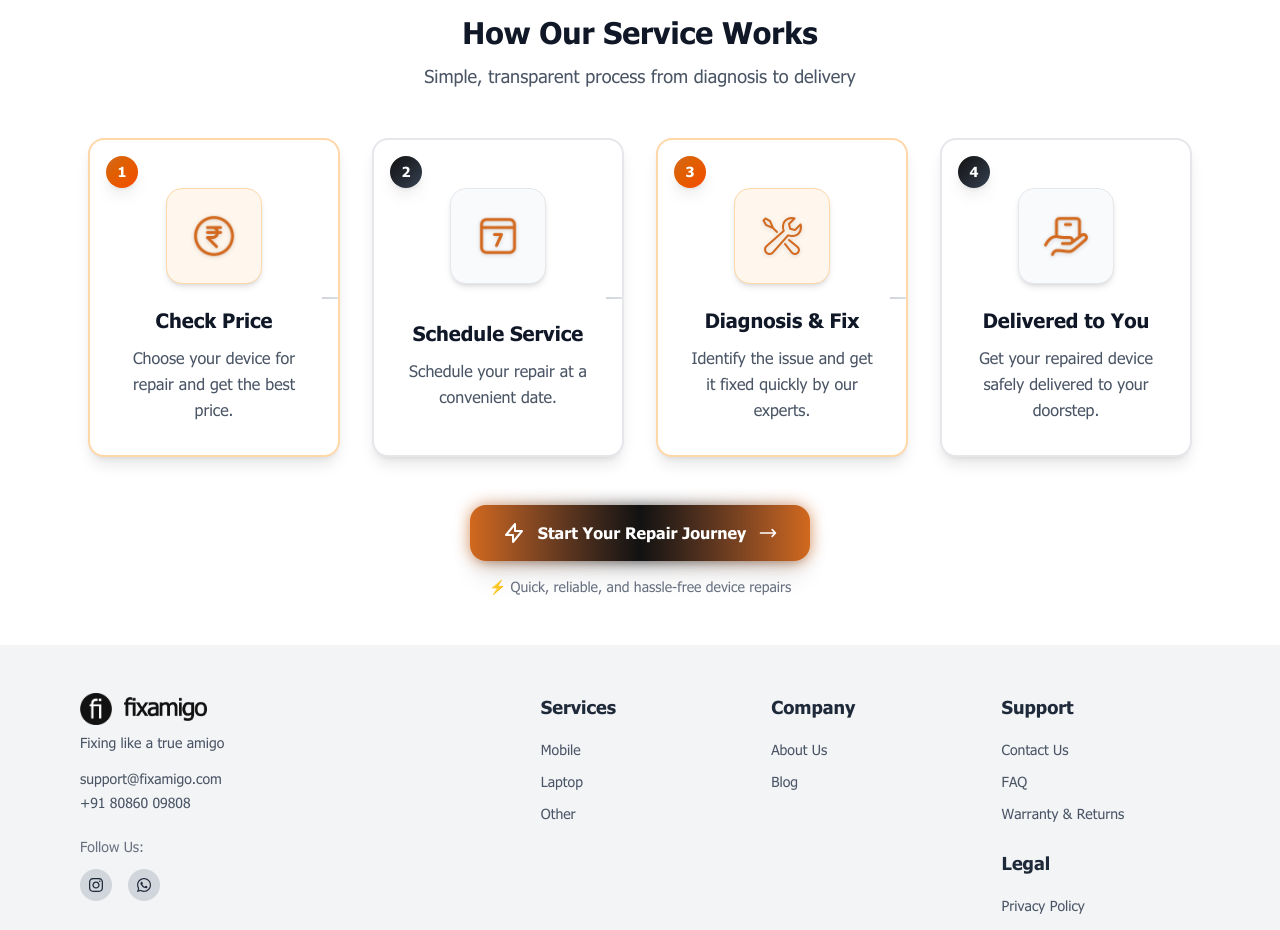
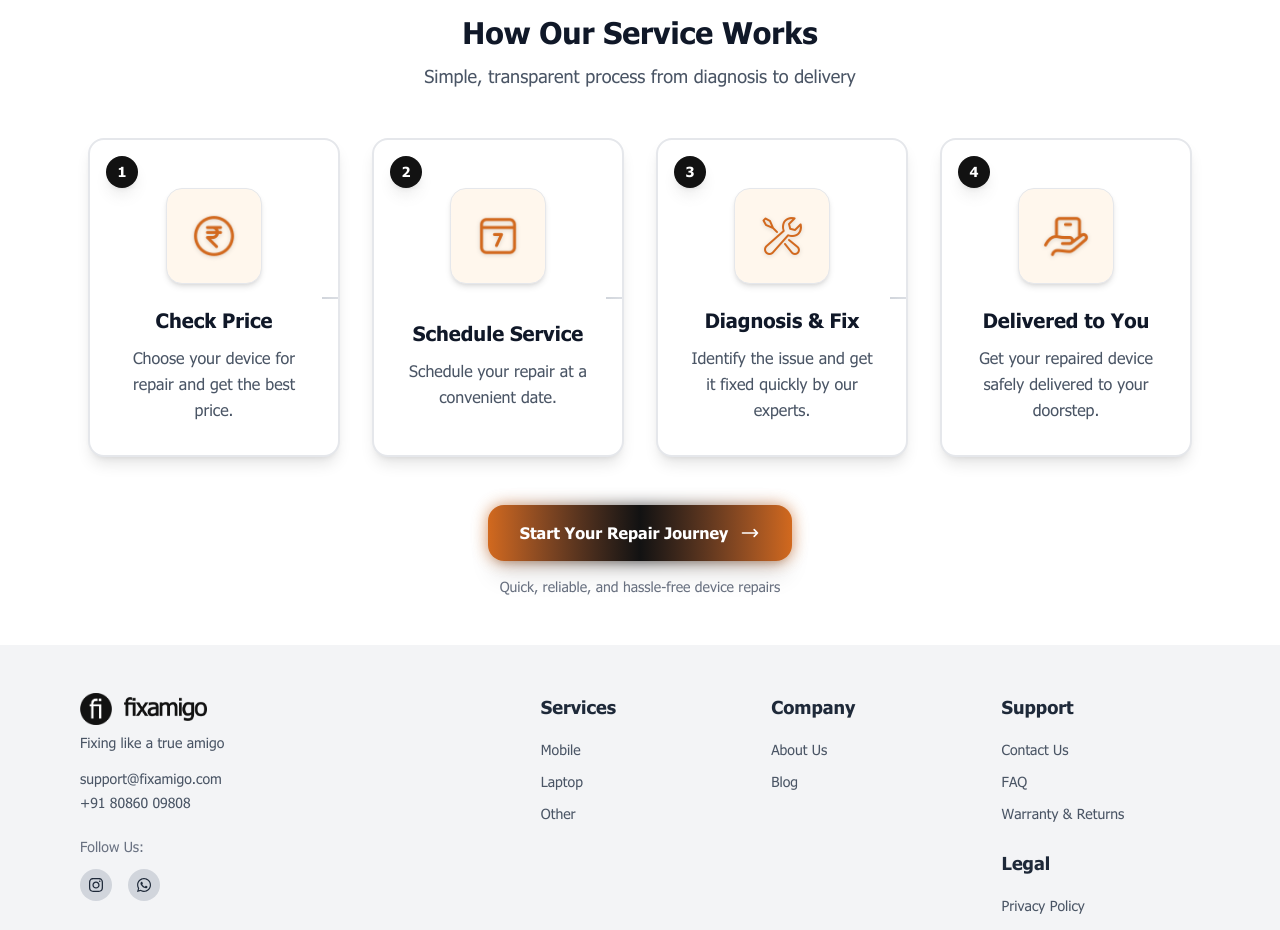
Before and after one commit to mahirminhajk/fixamigo-client, a Next.js app: page / in a window 1280 px wide. Shown: the part 2780-3710 px from the top of the page. Built offline with nearby package versions, Linux system fonts and the light colour scheme.

Commit message:
feat: unify border and background colors in ServiceSteps component for consistency

```diff
--- a/components/others/ServiceSteps.tsx
+++ b/components/others/ServiceSteps.tsx
@@ -9,14 +9,14 @@ const ServiceSteps = () => {
       description: "Choose your device for repair and get the best price.",
       color: "from-[#D2691E] to-orange-600",
       bgColor: "bg-orange-50",
-      borderColor: "border-orange-200",
+      borderColor: "border-gray-200", // match second card border style
     },
     {
       imgSrc: "/steps-icons/calender.png",
       title: "Schedule Service",
       description: "Schedule your repair at a convenient date.",
       color: "from-[#121212] to-gray-700",
-      bgColor: "bg-gray-50",
+      bgColor: "bg-orange-50", // use inside bg like cards 1 & 3
       borderColor: "border-gray-200",
     },
     {
@@ -26,7 +26,7 @@ const ServiceSteps = () => {
         "Identify the issue and get it fixed quickly by our experts.",
       color: "from-[#D2691E] to-orange-600",
       bgColor: "bg-orange-50",
-      borderColor: "border-orange-200",
+      borderColor: "border-gray-200", // match second card border style
     },
     {
       imgSrc: "/steps-icons/handbox.png",
@@ -34,7 +34,7 @@ const ServiceSteps = () => {
       description:
         "Get your repaired device safely delivered to your doorstep.",
       color: "from-[#121212] to-gray-700",
-      bgColor: "bg-gray-50",
+      bgColor: "bg-orange-50", // use inside bg like cards 1 & 3
       borderColor: "border-gray-200",
     },
   ];
@@ -74,10 +74,10 @@ const ServiceSteps = () => {
 
             {/* Step number */}
             <div
-              className={`absolute top-2 left-2 md:top-4 md:left-4 w-6 h-6 md:w-8 md:h-8
-                             bg-gradient-to-br ${step.color}
+              className="absolute top-2 left-2 md:top-4 md:left-4 w-6 h-6 md:w-8 md:h-8
+                             bg-[#121212]
                              rounded-full flex items-center justify-center
-                             text-white font-bold text-xs md:text-sm shadow-lg`}
+                             text-white font-bold text-xs md:text-sm shadow-lg"
             >
               {index + 1}
             </div>
@@ -169,19 +169,6 @@ const ServiceSteps = () => {
                        before:opacity-0 hover:before:opacity-100 before:transition-opacity before:duration-300"
           >
             <div className="flex items-center gap-3 relative z-10">
-              <svg
-                className="w-5 h-5 md:w-6 md:h-6"
-                fill="none"
-                stroke="currentColor"
-                strokeWidth="2"
-                viewBox="0 0 24 24"
-              >
-                <path
-                  strokeLinecap="round"
-                  strokeLinejoin="round"
-                  d="M13 10V3L4 14h7v7l9-11h-7z"
-                />
-              </svg>
               <span>Start Your Repair Journey</span>
               <svg
                 className="w-4 h-4 md:w-5 md:h-5 transform transition-transform duration-300 group-hover:translate-x-1"
@@ -200,7 +187,7 @@ const ServiceSteps = () => {
           </Link>
         </div>
         <p className="text-xs md:text-sm text-gray-500 mt-4">
-          ⚡ Quick, reliable, and hassle-free device repairs
+          Quick, reliable, and hassle-free device repairs
         </p>
       </div>
     </section>
```
